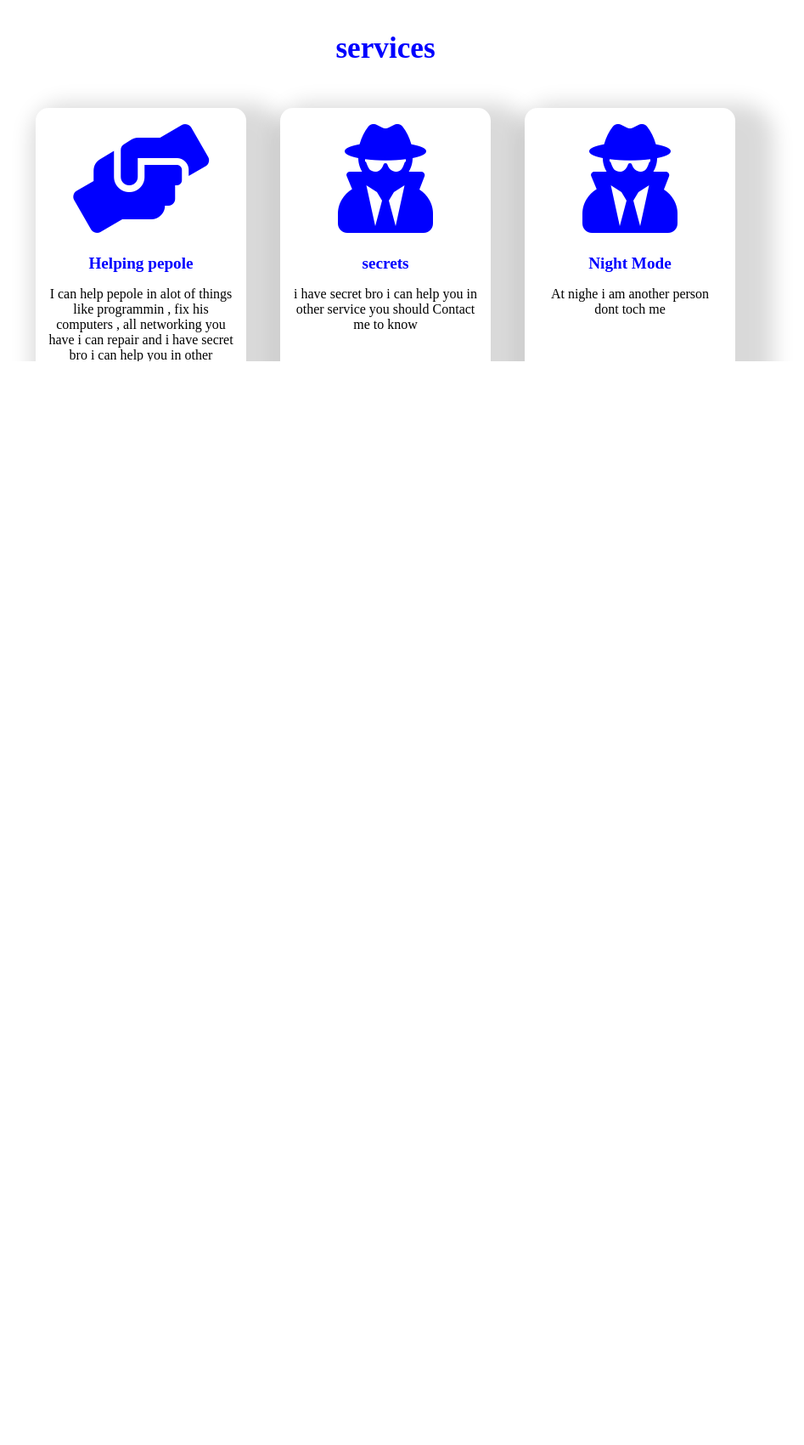
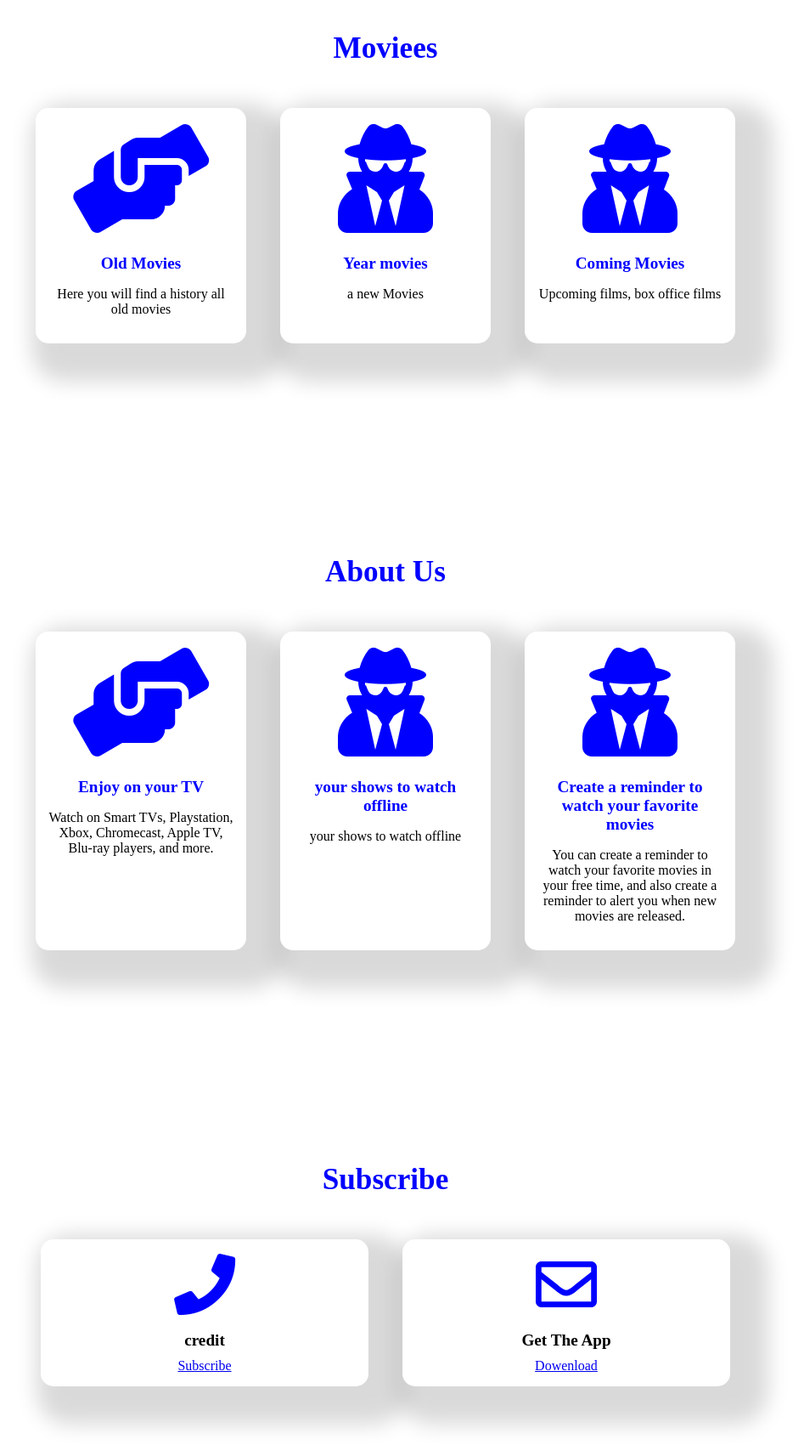
Before and after one commit to Abanoubo1/MoviesHubWeb, a plain HTML site: page Index.Html in a window 1280 px wide. Shown: the part 1100-2800 px from the top of the page at 85% size, without its empty margins (186-1133 px from the left). Drawn offline with Linux system fonts and the light colour scheme.

Commit message:
movieshub weeb

```diff
--- a/Index.Html
+++ b/Index.Html
@@ -10,19 +10,19 @@
 
 
 
-    <title>ABANOUB0</title>
+    <title>MoviesHub</title>
 
 </head>
 <body>
 
    <header>
 
-    <a href="a" class="logo">Abanoub </a>
+    <a href="a" class="logo">MoviesHub</a>
 
     <nav class="navigation">
-         <a href="#services">Services</a>
-         <a href="#projects">Projects</a>
-         <a href="#contact">Contact</a>
+         <a href="#Services">Services</a>
+         <a href="#projects">About Us</a>
+         <a href="#Contact">Contact</a>
 
 
 
@@ -35,9 +35,9 @@
 
         <div>
 
-            <h2>Hello I'M Abanoub <br> <span> IT Support  </span> <br> <span>Web Devolper</span></h2>
-          <h3>I Help pepole </h3>
-          <a href="projects" class="main-pon"> View My works  </a>
+            <h2>MoviesHub  <br> <span>Unlimited movies, TV shows, and more </span> <br> <span>Entertainment</span></h2>
+          <h3> old  currenty and new Movies and series</h3>
+          <a href="projects" class="main-pon"> Get Started  </a>
 
         <div class="social" >
             <a href="#"><i class="fab fa-linkedin"></i></a>
@@ -52,7 +52,7 @@
     </section>
 
     <section class="cards" id="services">
-        <h2 class="title">services</h2>
+        <h2 class="title">Moviees</h2>
         <div class="content">
             <div class="card">
                 <div class="icon">
@@ -61,8 +61,8 @@
                 </div>
                 <div class="info">
 
-                  <h3>Helping pepole </h3>
-                  <p> I can help pepole in alot of things like programmin , fix his computers  , all networking you have i can repair and i have secret bro i can help you in other service you should Contact me to know</p>
+                  <h3>Old Movies</h3>
+                  <p> Here you will find a history all old movies</p>
 
 
                 </div>
@@ -77,8 +77,8 @@
               </div>
               <div class="info">
 
-                <h3>secrets </h3>
-                <p>  i have secret bro i can help you in other service you should Contact me to know</p>
+                <h3>Year movies </h3>
+                <p>  a new Movies </p>
 
                </div>
               </div>
@@ -90,8 +90,59 @@
                   </div>
                   <div class="info">
 
-                    <h3>Night Mode </h3>
-                    <p>  At nighe i am another person dont toch me </p>
+                    <h3>Coming Movies </h3>
+                    <p>  Upcoming films, box office films </p>
+
+
+
+
+
+        </div>
+
+    </section class="main">
+
+
+    <section class="cards" id="services">
+      <h2 class="title">About Us</h2>
+      <div class="content">
+          <div class="card">
+              <div class="icon">
+                <i class="fas fa-hands-helping"></i>
+
+              </div>
+              <div class="info">
+
+                <h3>Enjoy on your TV</h3>
+                <p> Watch on Smart TVs, Playstation, Xbox, Chromecast, Apple TV, Blu-ray players, and more.</p>
+
+
+              </div>
+
+          </div>
+
+
+          <div class="card">
+            <div class="icon">
+              <i class="fas fa-user-secret"></i>
+
+            </div>
+            <div class="info">
+
+              <h3>your shows to watch offline </h3>
+              <p> your shows to watch offline</p>
+
+             </div>
+            </div>
+
+            <div class="card">
+                <div class="icon">
+                  <i class="fas fa-user-secret"></i>
+
+                </div>
+                <div class="info">
+
+                  <h3>Create a reminder to watch your favorite movies </h3>
+                  <p>  You can create a reminder to watch your favorite movies in your free time, and also create a reminder to alert you when new movies are released. </p>
 
 
 
@@ -102,69 +153,10 @@
   </section>
 
 
-    <section class="projects" id="projects">
-
-      <h2 class="title">projects</h2>
-      <div class="content"></div>
-
-        <div class="project-card">
-
-          <div class="project-image">
-
-            <img src="imges/me.jpg">
-
-
-
-          </div>
-
-           <div class="project-info">
-             <p class="progect-category">photoshop design </p>
-              <strong class="project-title">
-                    <span> Abanoubo</span>
-
-                    <a href="#" class="more-details"> more details</a>
-
-
-
-              </strong>
-
-           </div>
-
-
-
-
-        </div>
-        <div class="project-card">
-
-          <div class="project-image">
-
-            <img src="imges/me.jpg">
-
-          </div>
-
-          <div class="project-info">
-            <p class="progect-category">photoshop design </p>
-             <strong class="project-title">
-                   <span> Abanoubo</span>
-
-                   <a href="#" class="more-details"> more details</a>
-
-
-
-             </strong>
-
-
-
-            </div>
-
-
-
-    </section>
-
 
     <section class="cards contact" id="contact">
 
-        <h2 class="title"> lets works together</h2>
+      <h2 class="title"> Subscribe</h2>
 
       <div class="content">
         <div class="card">
@@ -173,8 +165,8 @@
           </div>
           <div class="info">
 
-              <h3>Phone </h3>
-              <p> +201551819246</p>
+            <h3>credit </h3>
+            <a href="https://www.google.com"> Subscribe </a>
 
 
           </div>
@@ -189,8 +181,8 @@
           </div>
           <div class="info">
 
-              <h3>Email </h3>
-              <p> abanoubwageh99@Gmail.com</p>
+            <h3>Get The App </h3>
+            <a href="mailto:abanoubwageh10@Gmail.com">Dowenload</a>
 
           </div>
         </div>
@@ -202,7 +194,7 @@
 
 
        <footer class="footer">
-           <p class="footer-title"> copyrights @ <span> Abanoub wagih</span>  </p>
+         <p class="footer-title"> copyrights @ <span> Abanoub wagih</span> and <span>Abdallah Bedwey</span>   </p>
 
          <div class="social" >
           <a href="#"><i class="fab fa-linkedin"></i></a>
--- a/Style.css
+++ b/Style.css
@@ -65,12 +65,13 @@ section{
 
 }
 
+
 .main{
     width: 100%;
     min-height: 100vh;
     display: flex;
     align-items: center;
-    background: url(imges/14522_sama-love.jpg) no-repeat;
+    background: url(imges/EG.jpg) no-repeat;
     background-size: cover;
     background-position-x: center;
     background-attachment: fixed;
@@ -78,7 +79,7 @@ section{
 }
 
 .main h2{
-    color: white;
+    color: black;
     font-size: 2em;
     font-weight: 500;
     margin-top: 10px;
@@ -110,7 +111,7 @@ section{
 .main-pon{
 
     color:white;
-    background-color:orangered;
+    background-color:red;
     text-decoration: none;
     font-size: 2em;
     font-weight: 700;
@@ -247,19 +248,7 @@ section{
 
   }
 
-  .project-card:hover .project-image{
 
-     opacity: 0.9;
-
-
-
-
-  }
-
-  .project-image img{
-
-    width: 100%;
-  }
 
   .project-info{
 
@@ -334,33 +323,34 @@ section{
 
  }
 
+
  @media(max-width:1023px) {
    header{
-       padding: auto;
+       padding: 12px 20px;
 
    }
 
    .navigation a{
-       padding-left: auto;
+       padding-left: 10px;
 
 
    }
 
    .title{
-       size: auto;
+       size: 1.8em;
 
    }
 
    .section{
-       padding: auto;
+       padding: 80px 20px;
 
    }
    .main-content h2{
-       font-size: auto;
+       font-size: 1em;
 
    }
     .main-content h3{
-        font-size: auto;
+        font-size: 1.6em;
 
     }
     .content{
@@ -370,3 +360,22 @@ section{
 
 
  }
+
+ @media (max-width:641px){
+    body{
+        font-size: 12px;
+    }
+
+    .main-content h2{
+        font-size: 0.8em;
+    }
+
+    .main-content h3{
+        font-size: 1.43em;
+    }
+}
+
+@media (max-width:300px){
+    body{
+        font-size: 10px;
+    }
```
Also changed, not shown: imges/14520_sama-love.jpg (deleted), imges/14522_sama-love.jpg (deleted), imges/23425-laptop-screen.jpg (deleted), imges/Dell-Precision-5540_21074.jpg (deleted), imges/EG.jpg (added), imges/Frame 10.png (added), imges/Frame 6.png (added), imges/Frame 7.png (added), imges/Frame 8.png (added), imges/Frame 9.png (added), imges/images.jpg (deleted), imges/me.jpg (deleted), imges/خلفيات-لاب-توب-3.jpg (deleted). Lines whose indentation alone changed are shown as unchanged.
